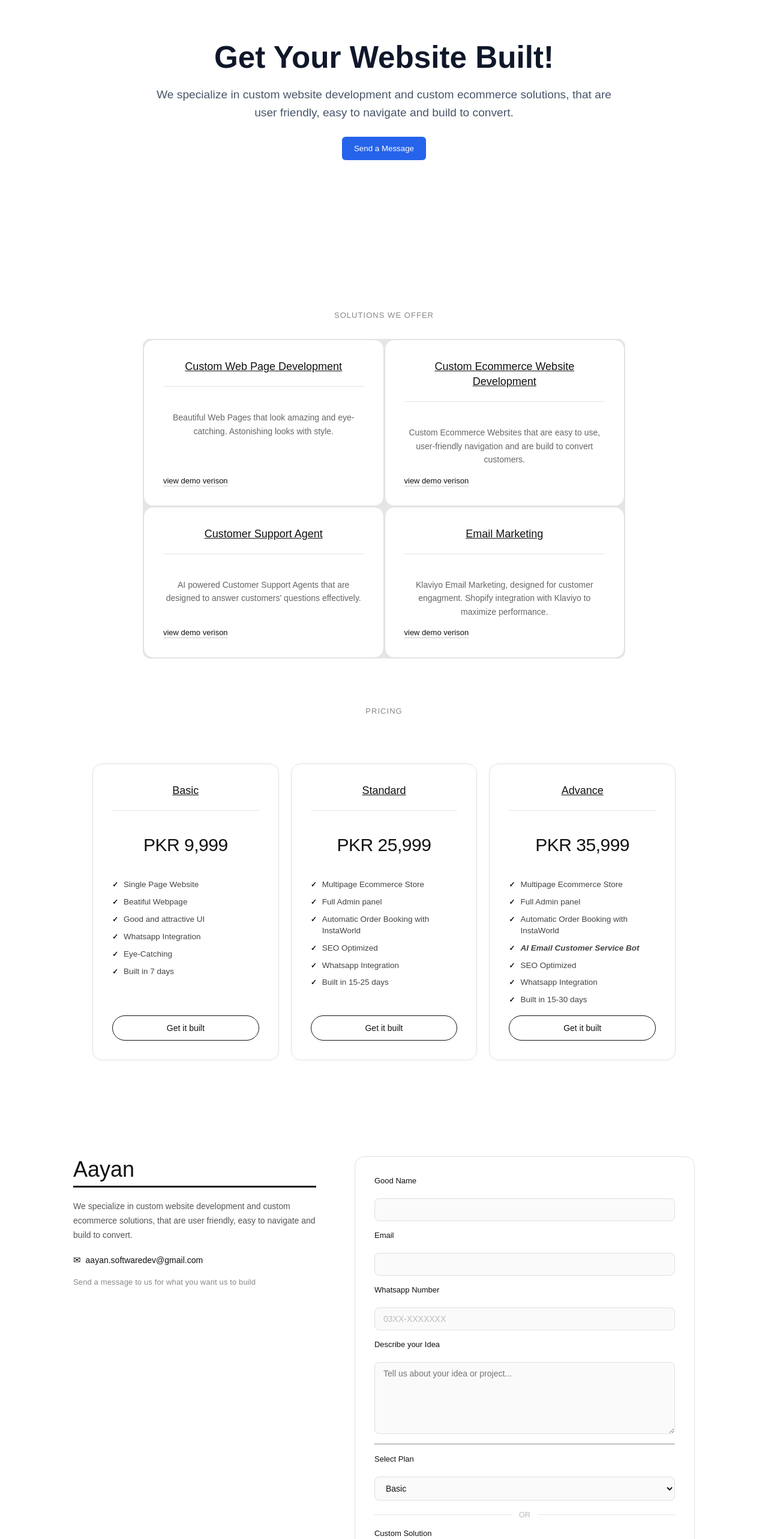
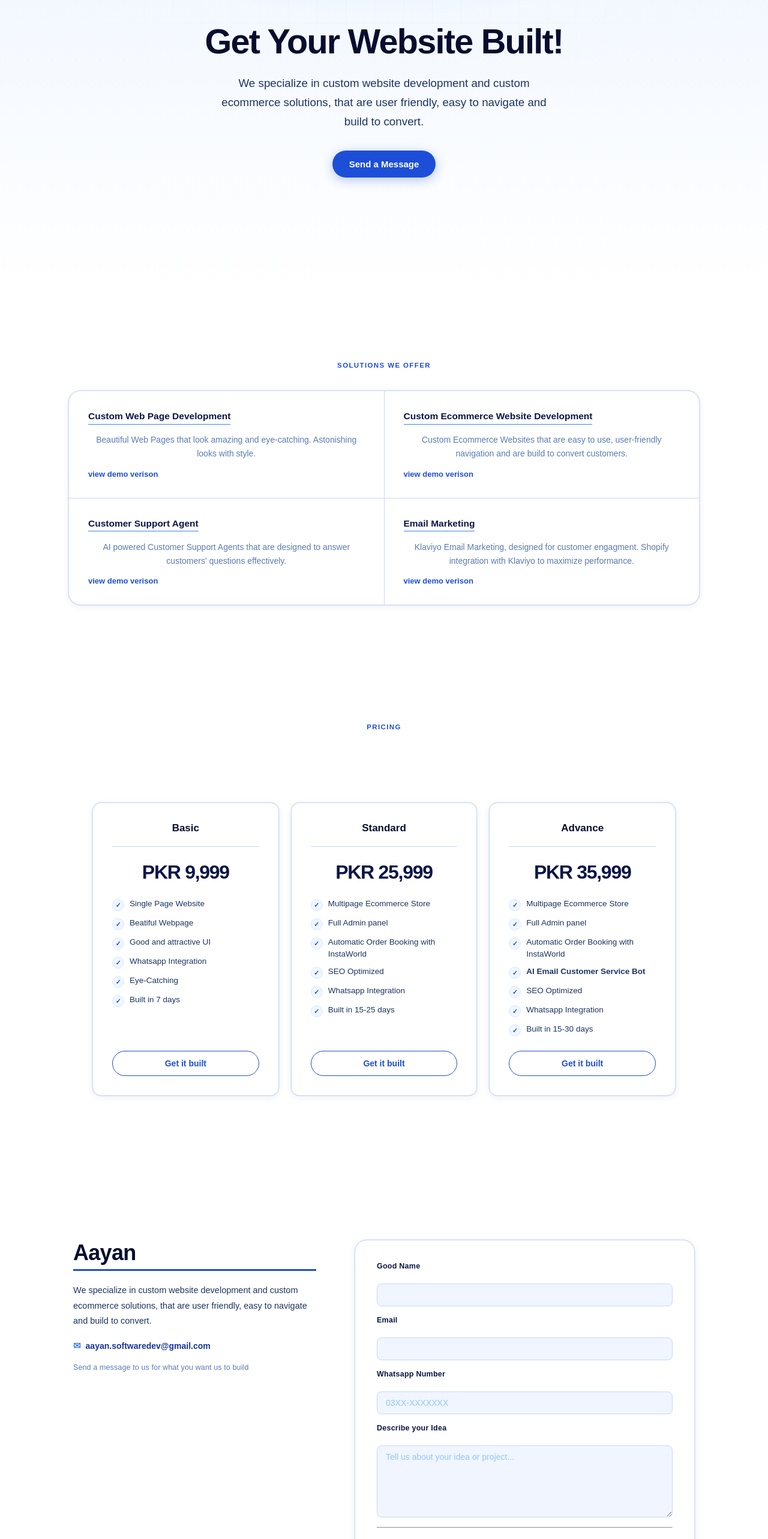
Before and after one commit to Aayan-SoftwareDev/Main-Portfolio, a React (Vite) app in the folder frontend/: page / in a window 1280 px wide. Shown: the part 220-2786 px from the top of the page at 60% size. Built offline with nearby package versions, Linux system fonts and the light colour scheme; no server answers.

Commit message:
added blue accent and responsiveness

```diff
--- a/frontend/src/pages/Home.css
+++ b/frontend/src/pages/Home.css
@@ -1,17 +1,65 @@
-/* Global reset (optional but recommended) */
+/* ─────────────────────────────────────────
+   Design Tokens — Deep Navy Blue Theme
+   ───────────────────────────────────────── */
+:root {
+  --blue-950: #03061A;
+  --blue-900: #060D2E;
+  --blue-800: #0B1547;
+  --blue-700: #0F2060;
+  --blue-600: #1535A0;
+  --blue-500: #1D4ED8;
+  --blue-400: #3B82F6;
+  --blue-300: #93C5FD;
+  --blue-100: #DBEAFE;
+  --blue-50:  #EFF6FF;
 
-html {
-  scroll-behavior: smooth;
+  --surface:       #ffffff;
+  --surface-muted: #F0F5FF;
+  --border:        #C7D9F8;
+  --border-strong: #93B4F0;
+
+  --text-primary:   #03061A;
+  --text-secondary: #1D3461;
+  --text-muted:     #5B7BB5;
+
+  --accent:        var(--blue-500);
+  --accent-hover:  var(--blue-600);
+  --accent-light:  #EFF6FF;
+
+  --radius-sm: 8px;
+  --radius-md: 14px;
+  --radius-lg: 20px;
+  --radius-pill: 999px;
+
+  --shadow-card: 0 2px 12px rgba(15, 32, 96, 0.08), 0 0 0 0.5px rgba(15, 32, 96, 0.1);
+  --shadow-card-hover: 0 8px 32px rgba(15, 32, 96, 0.14), 0 0 0 1px rgba(21, 53, 160, 0.18);
+  --shadow-featured: 0 16px 48px rgba(29, 78, 216, 0.22), 0 0 0 2px var(--blue-500);
+
+  --font-display: 'Sora', 'DM Sans', sans-serif;
+  --font-body: 'DM Sans', sans-serif;
 }
+
+/* ─────────────────────────────────────────
+   Global Reset
+   ───────────────────────────────────────── */
+html { scroll-behavior: smooth; }
 
 * {
   margin: 0;
   padding: 0;
   box-sizing: border-box;
-    font-family: sans-serif;
 }
 
-/* Hero container */
+body {
+  font-family: var(--font-body);
+  background: var(--surface);
+  color: var(--text-primary);
+  -webkit-font-smoothing: antialiased;
+}
+
+/* ─────────────────────────────────────────
+   Hero
+   ───────────────────────────────────────── */
 .hero {
   min-height: 80vh;
   display: flex;
@@ -19,58 +67,88 @@ html {
   align-items: center;
   text-align: center;
   flex-direction: column;
-    padding: 2rem 1rem;
+  padding: 5rem 1.5rem;
+  background:
+    radial-gradient(ellipse 70% 55% at 50% -10%, rgba(29, 78, 216, 0.12) 0%, transparent 70%),
+    linear-gradient(180deg, var(--blue-50) 0%, var(--surface) 100%);
+  position: relative;
+  overflow: hidden;
 }
 
-/* Inner wrapper (recommended for better control) */
-.hero-content {
-    max-width: 800px;
+/* Subtle grid overlay */
+.hero::before {
+  content: '';
+  position: absolute;
+  inset: 0;
+  background-image:
+    linear-gradient(rgba(29, 78, 216, 0.06) 1px, transparent 1px),
+    linear-gradient(90deg, rgba(29, 78, 216, 0.06) 1px, transparent 1px);
+  background-size: 48px 48px;
+  mask-image: radial-gradient(ellipse 80% 70% at 50% 0%, black 0%, transparent 70%);
+  pointer-events: none;
 }
 
-/* Heading */
-.hero h2 {
-    font-size: clamp(2rem, 4vw, 3.2rem);
-    font-weight: 700;
-    color: #0F172A;
-    margin-bottom: 1rem;
-    line-height: 1.2;
+.hero-content {
+  max-width: 820px;
+  position: relative;
+  z-index: 1;
 }
 
-/* Paragraph */
-.hero p {
-    font-size: clamp(1rem, 2vw, 1.2rem);
-    color: #475569;
-    line-height: 1.6;
+.hero h2 {
+  font-family: var(--font-display);
+  font-size: clamp(2.2rem, 5vw, 3.6rem);
+  font-weight: 700;
+  color: var(--blue-900);
+  margin-bottom: 1.25rem;
+  line-height: 1.15;
+  letter-spacing: -0.03em;
 }
 
-/* Optional button style (if you add CTA later) */
+/* Blue gradient accent on key word */
+.hero h2 span {
+  background: linear-gradient(135deg, var(--blue-500) 0%, var(--blue-300) 100%);
+  -webkit-background-clip: text;
+  -webkit-text-fill-color: transparent;
+  background-clip: text;
+}
+
+.hero p {
+  font-size: clamp(1rem, 2vw, 1.175rem);
+  color: var(--text-secondary);
+  line-height: 1.7;
+  max-width: 580px;
+  margin: 0 auto;
+}
+
 .hero button {
-    margin-top: 1.5rem;
-    padding: 12px 20px;
+  margin-top: 2rem;
+  padding: 14px 28px;
   border: none;
-    background: #2563EB;
-    color: white;
-    border-radius: 6px;
+  background: var(--blue-500);
+  color: #fff;
+  border-radius: var(--radius-pill);
+  font-family: var(--font-body);
+  font-size: 15px;
+  font-weight: 600;
   cursor: pointer;
-    transition: 0.2s ease-in-out;
+  box-shadow: 0 4px 18px rgba(29, 78, 216, 0.32);
+  transition: background 0.2s ease, box-shadow 0.2s ease, transform 0.15s ease;
 }
 
 .hero button:hover {
-    background: #1d4ed8;
+  background: var(--accent-hover);
+  box-shadow: 0 6px 24px rgba(29, 78, 216, 0.42);
+  transform: translateY(-1px);
 }
 
-/* Mobile adjustments */
 @media (max-width: 768px) {
-    .hero {
-        min-height: 70vh;
-        padding: 1.5rem 1rem;
+  .hero { min-height: 70vh; padding: 3.5rem 1rem; }
+  .hero-content { max-width: 100%; }
 }
 
-    .hero-content {
-        max-width: 100%;
-    }
-}
-
+/* ─────────────────────────────────────────
+   Solutions
+   ───────────────────────────────────────── */
 .solutions {
   max-width: 1100px;
   margin: 0 auto;
@@ -80,93 +158,104 @@ html {
   align-items: center;
   text-align: center;
   flex-direction: column;
-    padding: 2rem 1rem;
+  padding: 5rem 1.5rem;
 }
 
 .solutions-content p {
-  font-size: 13px;
-  font-weight: 500;
-  letter-spacing: 0.08em;
+  font-size: 11.5px;
+  font-weight: 600;
+  letter-spacing: 0.12em;
   text-transform: uppercase;
-  color: #888;
-  margin: 0 0 2rem;
+  color: var(--blue-500);
+  margin: 0 0 2.25rem;
 }
 
 .solutions-card {
   display: grid;
-  grid-template-columns: repeat(auto-fill, minmax(280px, 1fr));
+  grid-template-columns: repeat(2, 1fr);
   gap: 1px;
-  background: #e5e5e5;
-  border: 0.5px solid #e5e5e5;
-  border-radius: 12px;
+  background: var(--border);
+  border: 1px solid var(--border);
+  border-radius: var(--radius-lg);
   overflow: hidden;
+  box-shadow: var(--shadow-card);
+  width: 100%;
 }
 
-.card {
-  background: #ffffff;
+/* Override generic .card for solutions context */
+.solutions-card .card {
+  background: var(--surface);
   padding: 2rem;
   display: flex;
   flex-direction: column;
-  gap: 1rem;
-  transition: background 0.15s ease;
+  gap: 0.9rem;
+  transition: background 0.18s ease;
+  border: none;
+  border-radius: 0;
+  box-shadow: none;
 }
 
-.card:hover {
-  background: #f9f9f9;
+.solutions-card .card:hover {
+  background: var(--accent-light);
 }
 
-.card .title {
-  font-size: 16px;
-  font-weight: 800;
-  text-decoration: underline;
-  color: #111;
+.solutions-card .card .title {
+  font-size: 15.5px;
+  font-weight: 700;
+  text-decoration: none;
+  color: var(--blue-800);
   margin: 0;
-  line-height: 1.4;
+  line-height: 1.35;
+  border-bottom: 1.5px solid var(--blue-400);
+  display: inline-block;
+  padding-bottom: 2px;
+  width: fit-content;
 }
 
-.card .description {
+.solutions-card .card .description {
   font-size: 14px;
-  color: #666;
+  color: var(--text-muted);
   margin: 0;
-  line-height: 1.6;
+  line-height: 1.65;
   flex: 1;
 }
 
-.card a {
+.solutions-card .card a {
   font-size: 13px;
-  font-weight: 500;
-  color: #111;
+  font-weight: 600;
+  color: var(--blue-500);
   text-decoration: none;
   display: inline-flex;
   align-items: center;
-  gap: 4px;
-  border-bottom: 0.5px solid #ccc;
-  padding-bottom: 1px;
+  gap: 5px;
   width: fit-content;
-  transition: color 0.15s ease;
+  transition: color 0.15s ease, gap 0.15s ease;
 }
 
-.card a:hover {
-  color: #555;
+.solutions-card .card a:hover {
+  color: var(--blue-700);
+  gap: 8px;
 }
 
+/* ─────────────────────────────────────────
+   Pricing
+   ───────────────────────────────────────── */
 .pricing {
-  padding: 3rem 2rem;
+  padding: 5rem 2rem;
   max-width: 1100px;
   margin: 0 auto;
 }
 
 .pricing-content p {
-  font-size: 13px;
-  font-weight: 500;
-  letter-spacing: 0.08em;
+  font-size: 11.5px;
+  font-weight: 600;
+  letter-spacing: 0.12em;
   text-transform: uppercase;
-  color: #888;
+  color: var(--blue-500);
   text-align: center;
-  margin-bottom: 2rem;
+  margin-bottom: 2.5rem;
 }
 
-/* "pricing cards" — two separate classes, so target both */
 .pricing.cards {
   display: grid;
   grid-template-columns: repeat(3, 1fr);
@@ -174,44 +263,59 @@ html {
   align-items: stretch;
 }
 
+/* Base card (used across sections) */
 .card {
-  background: #fff;
-  border: 0.5px solid #e0e0e0;
-  border-radius: 16px;
+  background: var(--surface);
+  border: 1px solid var(--border);
+  border-radius: var(--radius-md);
   padding: 2rem;
   display: flex;
   flex-direction: column;
-  transition: border-color 0.2s ease;
+  transition: border-color 0.2s ease, box-shadow 0.2s ease;
+  box-shadow: var(--shadow-card);
 }
 
 .card:hover {
-  border-color: #bbb;
+  border-color: var(--border-strong);
+  box-shadow: var(--shadow-card-hover);
 }
 
-/* Add this class to your middle/featured card in JSX */
 .card.featured {
-  border: 2px solid #111;
-  transform: translateY(-6px);
-  box-shadow: 0 12px 40px rgba(0, 0, 0, 0.08);
+  border: 2px solid var(--blue-500);
+  transform: translateY(-8px);
+  box-shadow: var(--shadow-featured);
+  background: linear-gradient(160deg, #EFF6FF 0%, var(--surface) 60%);
 }
 
 .card .title {
-  font-size: 18px;
-  font-weight: 500;
-  color: #111;
+  font-family: var(--font-display);
+  font-size: 17px;
+  font-weight: 600;
+  color: var(--blue-900);
   text-align: center;
   padding-bottom: 1.25rem;
-  border-bottom: 0.5px solid #e5e5e5;
+  border-bottom: 1px solid var(--border);
   margin-bottom: 1.5rem;
 }
 
 .card .price {
-  font-size: 30px;
-  font-weight: 500;
-  color: #111;
+  font-family: var(--font-display);
+  font-size: 32px;
+  font-weight: 700;
+  color: var(--blue-800);
   text-align: center;
-  letter-spacing: -0.5px;
+  letter-spacing: -0.04em;
   margin-bottom: 1.5rem;
+}
+
+.card.featured .price {
+  color: var(--blue-500);
+}
+
+.card .includes {
+  flex: 1;
+  display: flex;
+  flex-direction: column;
 }
 
 .card .includes ul {
@@ -225,63 +329,104 @@ html {
 
 .card .includes ul li {
   font-size: 13.5px;
-  color: #444;
+  color: var(--text-secondary);
   display: flex;
   align-items: flex-start;
   gap: 9px;
-  line-height: 1.4;
+  line-height: 1.45;
 }
 
 .card .includes ul li em {
   font-size: 13.5px;
-  color: #444;
-  font-weight: bolder;
-  display: flex;
-  align-items: flex-start;
-  gap: 9px;
-  line-height: 1.4;
+  color: var(--text-secondary);
+  font-style: normal;
+  font-weight: 600;
 }
 
 .card .includes ul li::before {
   content: '✓';
-  font-size: 12px;
-  color: #111;
-  font-weight: 600;
+  font-size: 11px;
+  color: var(--blue-500);
+  font-weight: 700;
   flex-shrink: 0;
-  margin-top: 1px;
+  margin-top: 2px;
+  background: var(--blue-50);
+  border: 1px solid var(--blue-100);
+  border-radius: 50%;
+  width: 18px;
+  height: 18px;
+  display: flex;
+  align-items: center;
+  justify-content: center;
+  line-height: 1;
 }
 
 .pricing.cards button {
   width: 100%;
   margin-top: auto;
+  padding-top: 1.5rem;
+  padding-bottom: 0;
+}
+
+.pricing.cards button > button,
+.card button {
+  width: 100%;
   padding: 12px;
   font-size: 14px;
-  font-weight: 500;
-  border-radius: 100px;
-  border: 1.5px solid #111;
+  font-weight: 600;
+  font-family: var(--font-body);
+  border-radius: var(--radius-pill);
+  border: 1.5px solid var(--blue-500);
   background: transparent;
-  color: #111;
+  color: var(--blue-500);
   cursor: pointer;
-  transition: background 0.15s ease, color 0.15s ease;
+  transition: background 0.15s ease, color 0.15s ease, box-shadow 0.15s ease;
 }
 
-.pricing.cards button:hover {
-  background: #111;
-  color: #fff;
+/* Direct button inside .card that is inside .pricing.cards */
+.pricing.cards .card button {
+  width: 100%;
+  margin-top: auto;
+  padding: 12px;
+  font-size: 14px;
+  font-weight: 600;
+  font-family: var(--font-body);
+  border-radius: var(--radius-pill);
+  border: 1.5px solid var(--blue-500);
+  background: transparent;
+  color: var(--blue-500);
+  cursor: pointer;
+  transition: background 0.15s ease, color 0.15s ease, box-shadow 0.15s ease;
+  margin-top: 1.5rem;
 }
 
-.card.featured button {
-  background: #111;
+.pricing.cards .card button:hover {
+  background: var(--blue-500);
   color: #fff;
+  box-shadow: 0 4px 14px rgba(29, 78, 216, 0.28);
 }
 
+.pricing.cards .card.featured button {
+  background: var(--blue-500);
+  color: #fff;
+  box-shadow: 0 4px 14px rgba(29, 78, 216, 0.28);
+}
+
+.pricing.cards .card.featured button:hover {
+  background: var(--accent-hover);
+  box-shadow: 0 6px 20px rgba(29, 78, 216, 0.38);
+}
+
+/* ─────────────────────────────────────────
+   Get In Touch
+   ───────────────────────────────────────── */
 .getInTouch {
   display: grid;
   grid-template-columns: 1fr 1.4fr;
   gap: 4rem;
   max-width: 1100px;
   margin: 0 auto;
-  padding: 4rem 2rem;
+  padding: 5rem 2rem;
   align-items: start;
 }
 
@@ -292,25 +437,27 @@ html {
 }
 
 .getInTouchContent .company-name {
+  font-family: var(--font-display);
   font-size: 36px;
-  font-weight: 500;
-  color: #111;
-  border-bottom: 3px solid #111;
+  font-weight: 700;
+  color: var(--blue-900);
+  border-bottom: 3px solid var(--blue-500);
   display: inline-block;
   padding-bottom: 6px;
   line-height: 1.2;
+  letter-spacing: -0.02em;
 }
 
 .getInTouchContent .company-info {
-  font-size: 14px;
-  color: #555;
-  line-height: 1.7;
+  font-size: 14.5px;
+  color: var(--text-secondary);
+  line-height: 1.75;
 }
 
 .getInTouchContent .email {
   font-size: 14px;
-  font-weight: 500;
-  color: #111;
+  font-weight: 600;
+  color: var(--blue-600);
   display: flex;
   align-items: center;
   gap: 8px;
@@ -319,62 +466,76 @@ html {
 .getInTouchContent .email::before {
   content: '✉';
   font-size: 15px;
+  color: var(--blue-400);
 }
 
 .getInTouchContent > p:last-child {
-  font-size: 13px;
-  color: #888;
+  font-size: 12.5px;
+  color: var(--text-muted);
   letter-spacing: 0.01em;
 }
 
-/* Form panel */
+/* ─────────────────────────────────────────
+   Contact Form
+   ───────────────────────────────────────── */
 .form {
-  background: #fff;
-  border: 0.5px solid #e0e0e0;
-  border-radius: 16px;
-  padding: 2rem;
+  background: var(--surface);
+  border: 1px solid var(--border);
+  border-radius: var(--radius-lg);
+  padding: 2.25rem;
   display: flex;
   flex-direction: column;
   gap: 16px;
+  box-shadow: var(--shadow-card);
 }
 
 .form label {
   display: block;
-  font-size: 13px;
-  font-weight: 500;
-  color: #111;
+  font-size: 12.5px;
+  font-weight: 600;
+  color: var(--blue-800);
   margin-bottom: 6px;
+  letter-spacing: 0.02em;
 }
 
 .form input,
-.form select {
+.form select,
+.form textarea {
   width: 100%;
   padding: 10px 14px;
   font-size: 14px;
-  color: #111;
-  background: #fafafa;
-  border: 0.5px solid #e0e0e0;
-  border-radius: 8px;
+  color: var(--text-primary);
+  background: var(--surface-muted);
+  border: 1px solid var(--border);
+  border-radius: var(--radius-sm);
   outline: none;
-  font-family: inherit;
-  transition: border-color 0.15s ease, background 0.15s ease;
+  font-family: var(--font-body);
+  transition: border-color 0.15s ease, background 0.15s ease, box-shadow 0.15s ease;
 }
 
-.form input::placeholder {
-  color: #bbb;
+.form input::placeholder,
+.form textarea::placeholder {
+  color: var(--blue-300);
 }
 
 .form input:focus,
-.form select:focus {
-  border-color: #111;
-  background: #fff;
+.form select:focus,
+.form textarea:focus {
+  border-color: var(--blue-400);
+  background: var(--surface);
+  box-shadow: 0 0 0 3px rgba(59, 130, 246, 0.12);
 }
 
-/* The OR divider */
+.form textarea {
+  resize: vertical;
+  min-height: 120px;
+}
+
+/* OR divider */
 .form p {
   text-align: center;
-  font-size: 13px;
-  color: #bbb;
+  font-size: 12px;
+  color: var(--blue-300);
   position: relative;
   display: flex;
   align-items: center;
@@ -385,50 +546,93 @@ html {
 .form p::after {
   content: '';
   flex: 1;
-  height: 0.5px;
-  background: #e5e5e5;
-}
-
-/* Describe idea — make it taller */
-.form input[placeholder="please enter solution"] + label + input,
-.form div:last-of-type input {
-  min-height: 100px;
+  height: 1px;
+  background: var(--border);
 }
 
 .form button {
   width: 100%;
   padding: 13px;
   font-size: 14px;
-  font-weight: 500;
-  background: #111;
+  font-weight: 600;
+  background: var(--blue-500);
   color: #fff;
   border: none;
-  border-radius: 100px;
+  border-radius: var(--radius-pill);
   cursor: pointer;
-  transition: background 0.15s ease;
+  font-family: var(--font-body);
+  box-shadow: 0 4px 16px rgba(29, 78, 216, 0.28);
+  transition: background 0.15s ease, box-shadow 0.15s ease, transform 0.12s ease;
   margin-top: 4px;
 }
 
 .form button:hover {
-  background: #333;
+  background: var(--accent-hover);
+  box-shadow: 0 6px 20px rgba(29, 78, 216, 0.38);
+  transform: translateY(-1px);
 }
 
-.form textarea {
-  width: 100%;
-  padding: 10px 14px;
-  font-size: 14px;
-  color: #111;
-  background: #fafafa;
-  border: 0.5px solid #e0e0e0;
-  border-radius: 8px;
-  outline: none;
-  font-family: inherit;
-  resize: vertical;
-  min-height: 120px;
-  transition: border-color 0.15s ease;
+/* ─────────────────────────────────────────
+   Responsive
+   ───────────────────────────────────────── */
+@media (max-width: 860px) {
+  /* Pricing: stack cards vertically */
+  .pricing.cards {
+    display: flex;
+    flex-direction: column;
+    gap: 16px;
+    max-width: 480px;
+    margin-left: auto;
+    margin-right: auto;
   }
 
-.form textarea:focus {
-  border-color: #111;
-  background: #fff;
+  .pricing.cards .card {
+    width: 100%;
   }
+
+  .card.featured {
+    transform: none;
+  }
+
+  /* Solutions: stack cards vertically */
+  .solutions-card {
+    display: flex;
+    flex-direction: column;
+    background: none;
+    gap: 12px;
+    border: none;
+    box-shadow: none;
+  }
+
+  .solutions-card .card {
+    border: 1px solid var(--border);
+    border-radius: var(--radius-md);
+    box-shadow: var(--shadow-card);
+    width: 100%;
+  }
+
+  /* Contact section: stack vertically */
+  .getInTouch {
+    grid-template-columns: 1fr;
+    gap: 2.5rem;
+    padding: 3rem 1.25rem;
+  }
+}
+
+@media (max-width: 600px) {
+  .hero {
+    padding: 3rem 1.25rem;
+  }
+
+  .pricing {
+    padding: 3rem 1.25rem;
+  }
+
+  .solutions {
+    padding: 3rem 1.25rem;
+  }
+
+  .getInTouch {
+    padding: 2.5rem 1.25rem;
+  }
+}
```
Lines whose indentation alone changed are shown as unchanged.
